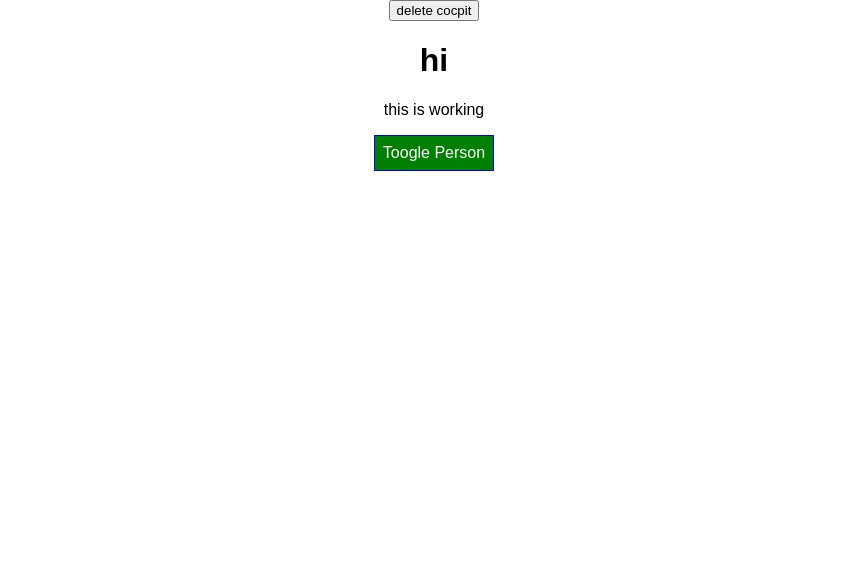
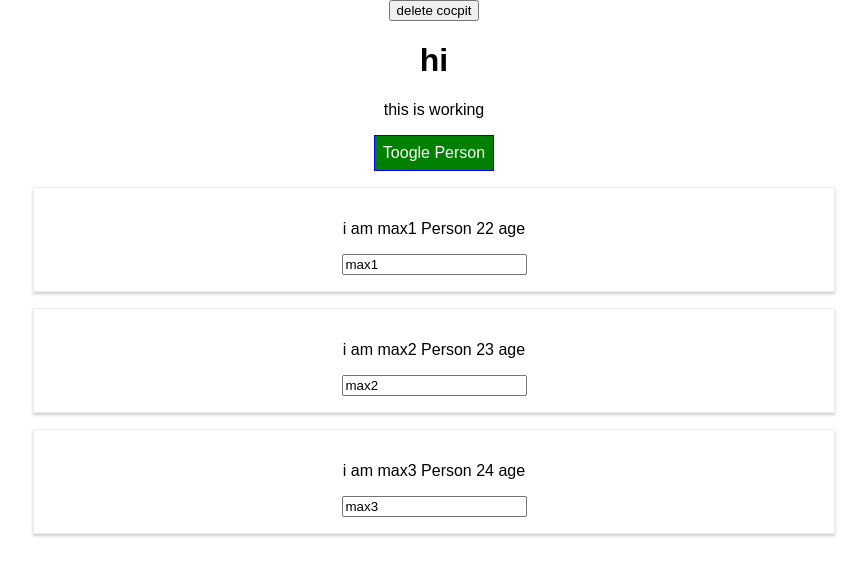
Before and after one commit to seledkov/ReactCourse, a React (Create React App) app: page / in a window 1280 px wide. Shown: the top 576 px of the page, without its empty margins (206-1073 px from the left). Built offline with nearby package versions, Linux system fonts and the light colour scheme.

Commit message:
v111 react hooks - useRef()

```diff
--- a/src/components/Cockpit/Cockpit.tsx
+++ b/src/components/Cockpit/Cockpit.tsx
@@ -1,4 +1,4 @@
-import React, { useEffect} from 'react'
+import React, { useEffect, useRef } from 'react'
 import './Cockpit.css'
 
 interface ICockpitProps {
@@ -8,25 +8,33 @@ interface ICockpitProps {
 }
 
 const Cockpit = (props: ICockpitProps) => {
+//todoimportant
+  const toggleBtnRef = useRef<HTMLButtonElement>(null)
+
+
+// ========== useEffect test =============
   console.log('Cockpit render')
       useEffect(()=> {
       console.log('[Cockpit] use effect 1 ')
       // console.log('http request...')
-      setTimeout(()=>{
-          alert('UE timeout closed')
-      }, 1000);
-      return () => {
-        // 2.  чтобы быть более точным, он запускается перед запуском функции основного использования, но после (первого) цикла рендеринга
-        // 1. "Теперь это также может быть полезно, если у вас есть какая-то операция,
-        //  которую на самом деле следует отменять всякий раз, когда компонент перерисовывается"с
-        console.log(' UE cleanup')
-      }
-    }, [props.persons])
+      // setTimeout(()=>{
+      //     alert('[Cockpit] timeout closed')
+      // }, 1500);
+      toggleBtnRef.current?.click();
+      // return () => {
+      //   // 2.  чтобы быть более точным, он запускается перед запуском функции основного использования, но после (первого) цикла рендеринга
+      //   // 1. "Теперь это также может быть полезно, если у вас есть какая-то операция,
+      //   //  которую на самом деле следует отменять всякий раз, когда компонент перерисовывается"с
+      //   console.log(' [Cockpit] use effect 1 cleanup')
+      // }
+    }, [])
     useEffect(()=>{
       console.log('[Cockpit] use effect 2')
-      return ()=>{}
+      return ()=>{
+        console.log('[Cockpit] use effect 2 cleanup ')
+      }
     })
-
+    // ==========================
     // const style = {
      //     backgroundColor: 'green',
      //     color: 'white',
@@ -51,7 +59,9 @@ const Cockpit = (props: ICockpitProps) => {
                 <button
                 // style={style}
                 className='button'
-                onClick={props.clicked}>
+                // onClick={()=>console.log('click')}
+                onClick={props.clicked}
+                ref={toggleBtnRef} >
                     Toogle Person
               </button>
      </div>
--- a/src/components/Persons/Person/Person.tsx
+++ b/src/components/Persons/Person/Person.tsx
@@ -24,12 +24,23 @@ const person = (props:IPersonProps) => {
     //Aux == React.Fragment == Fragment
 return (
     <Aux>
-
-        <p onClick={props.clicked}>i am {props.name} Person {props.age} age , {props.children}</p>
+        <p
+         key='1'
+         onClick={props.clicked}>
+             i am {props.name} Person {props.age} age
+             </p>
+        <p
+        key='2'>
+            {props.children}
+        </p>
         {/* создание новой функции вызывающей переданную функцию   онврап=сейфчек=props.changed && props.changed() безопасный вызов фу  если тру то вызови* */}
         {/* <input onChange={(event: React.ChangeEvent<HTMLInputElement>)=>props.changed && props.changed(event)} value={props.name} type='text'/> */}
         {/* передача ссылки  в ончандж*   */}
-        <input onChange={props.changed} value={props.name} type='text'/>
+        <input
+        type='text'
+        key='3'
+        onChange={props.changed}
+        value={props.name}/>
 
     </Aux>
     )
--- a/src/containers/App.tsx
+++ b/src/containers/App.tsx
@@ -19,7 +19,9 @@ class App extends React.PureComponent {
     //     return state
     // }
     componentDidMount(){
+        //first render
         console.log('[App] componentDidMount start')
+
     }
 
     // shouldComponentUpdate(nextProps: any, nextState: any){
@@ -33,7 +35,10 @@ class App extends React.PureComponent {
     // }
 
     componentDidUpdate(){
+        //every rerender
         console.log('[App] componentDidUpdate')
+        // передаст фокус на второй найденный инпут если он будет, после каждого рендера
+        // document.querySelectorAll('input')[1]?.focus()
     }
    state = {
         persons: [
```
